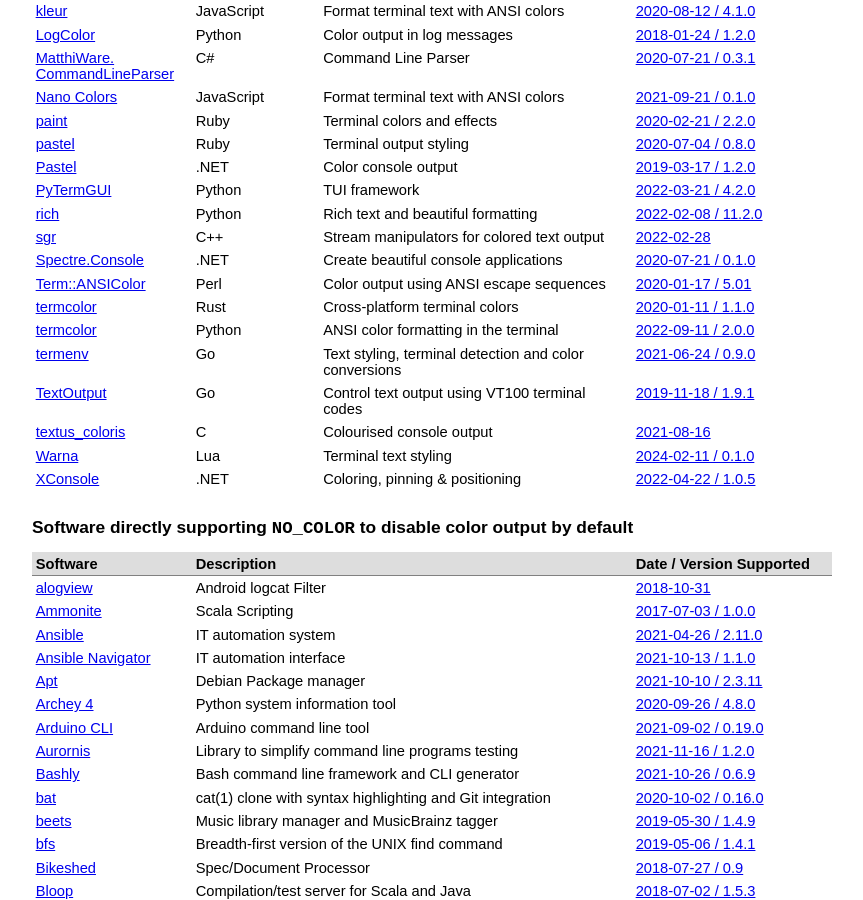
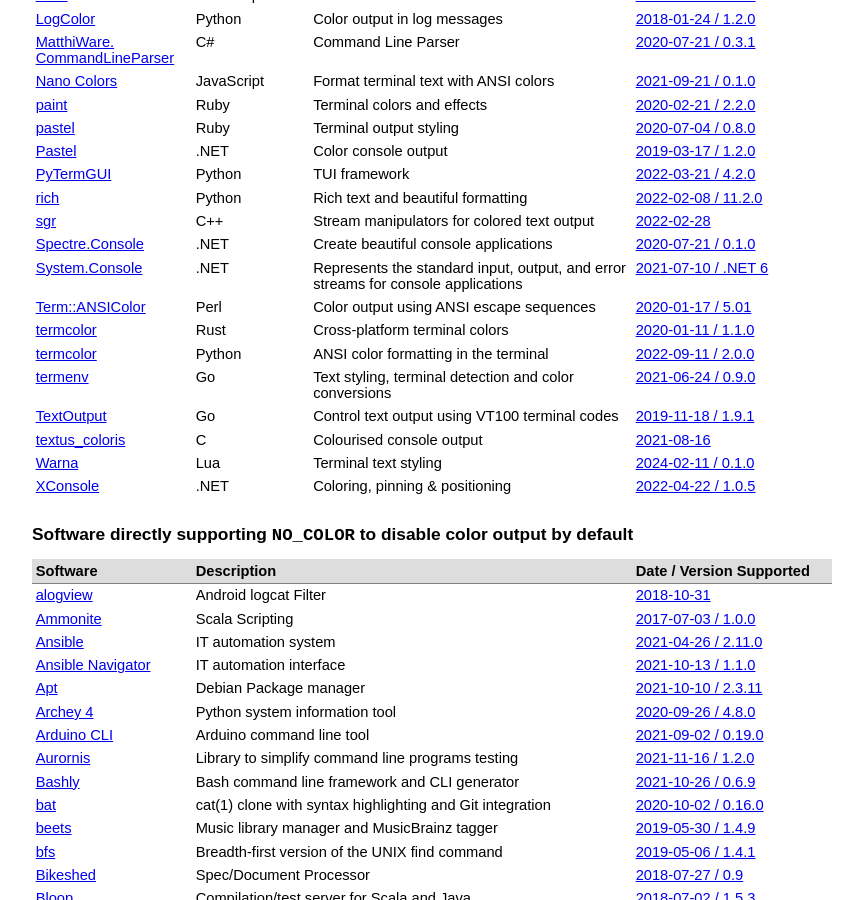
Before and after one commit to jcs/no_color, a Jekyll site: the page built from index.md, in a window 1280 px wide and 900 px high, scrolled down 1937 px. Shown: the whole window, without its empty margins (208-1071 px from the left). Built offline with Jekyll 4.4.1, drawn with Linux system fonts in a browser that asks for light colours; our own code applies the rules of GitHub Pages for plain Markdown files.

Commit message:
add dotnet's console since .net 6 (#282)

```diff
--- a/index.md
+++ b/index.md
@@ -126,6 +126,7 @@ color by default via `NO_COLOR`.
 | [rich](https://github.com/Textualize/rich) | Python | Rich text and beautiful formatting | [2022-02-08 / 11.2.0](https://github.com/Textualize/rich/releases/tag/v11.2.0) |
 | [sgr](https://github.com/datafl4sh/sgr) | C++ | Stream manipulators for colored text output | [2022-02-28](https://github.com/datafl4sh/sgr/commit/a9fede27b1966e0104567541535fd40c9c7b6ef3) |
 | [Spectre.Console](https://github.com/spectreconsole/spectre.console) | .NET | Create beautiful console applications | [2020-07-21 / 0.1.0](https://github.com/spectreconsole/spectre.console/commit/334dcddc1aa62953ad6c2190344bf5b94820614c) |
+| [System.Console](https://learn.microsoft.com/en-us/dotnet/api/system.console) | .NET | Represents the standard input, output, and error streams for console applications | [2021-07-10 / .NET 6](https://github.com/dotnet/runtime/commit/0d848f68b46cd34bca7f64b11b79057f4b7bfad5) |
 | [Term::ANSIColor](https://metacpan.org/release/Term-ANSIColor) | Perl | Color output using ANSI escape sequences | [2020-01-17 / 5.01](https://metacpan.org/changes/release/RRA/Term-ANSIColor-5.01) |
 | [termcolor](https://github.com/BurntSushi/termcolor) | Rust | Cross-platform terminal colors | [2020-01-11 / 1.1.0](https://github.com/BurntSushi/termcolor/commit/423e28eb69a77799179474575869c5b0433d6adb) |
 | [termcolor](https://github.com/termcolor/termcolor) | Python | ANSI color formatting in the terminal | [2022-09-11 / 2.0.0](https://github.com/termcolor/termcolor/releases/tag/2.0.0) |
```
